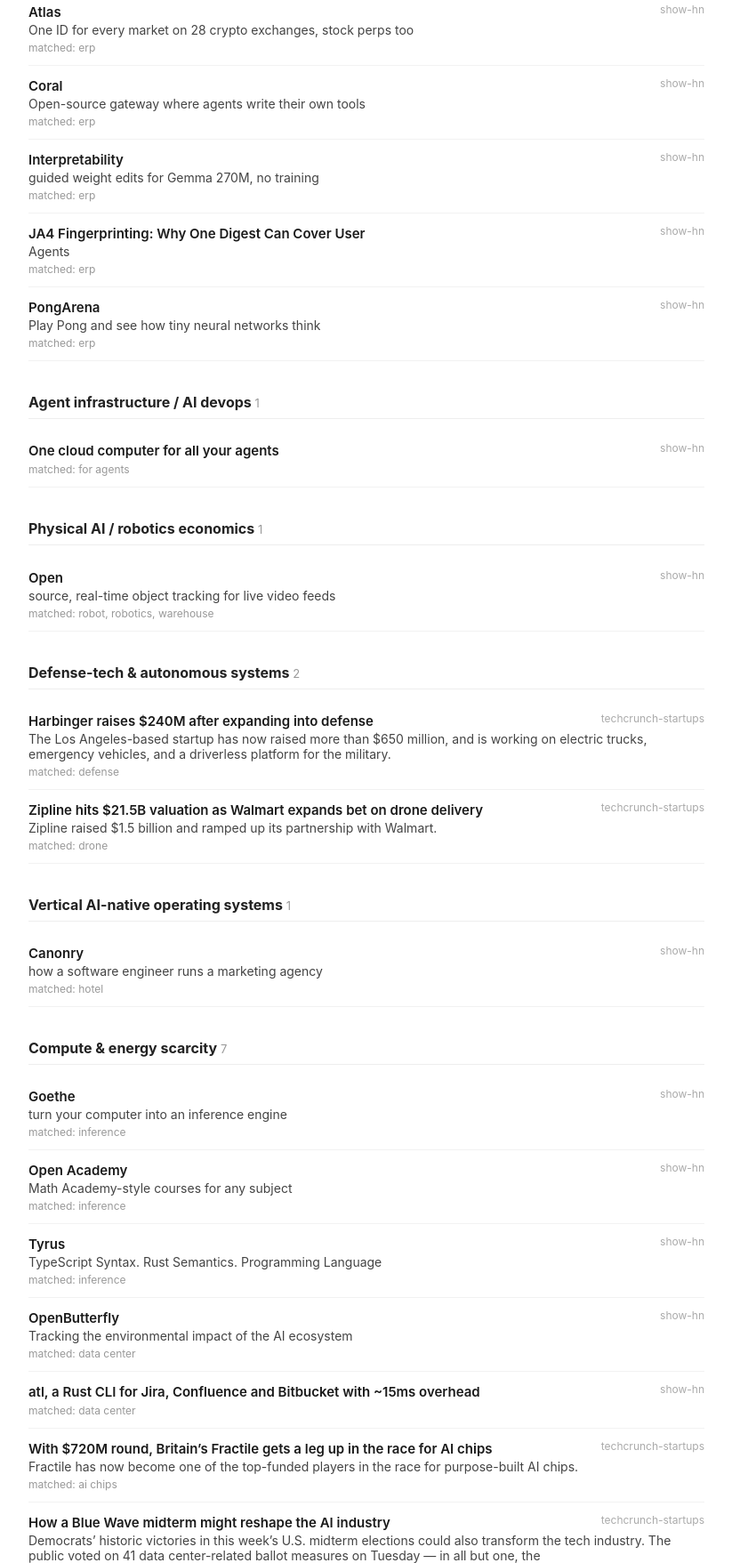
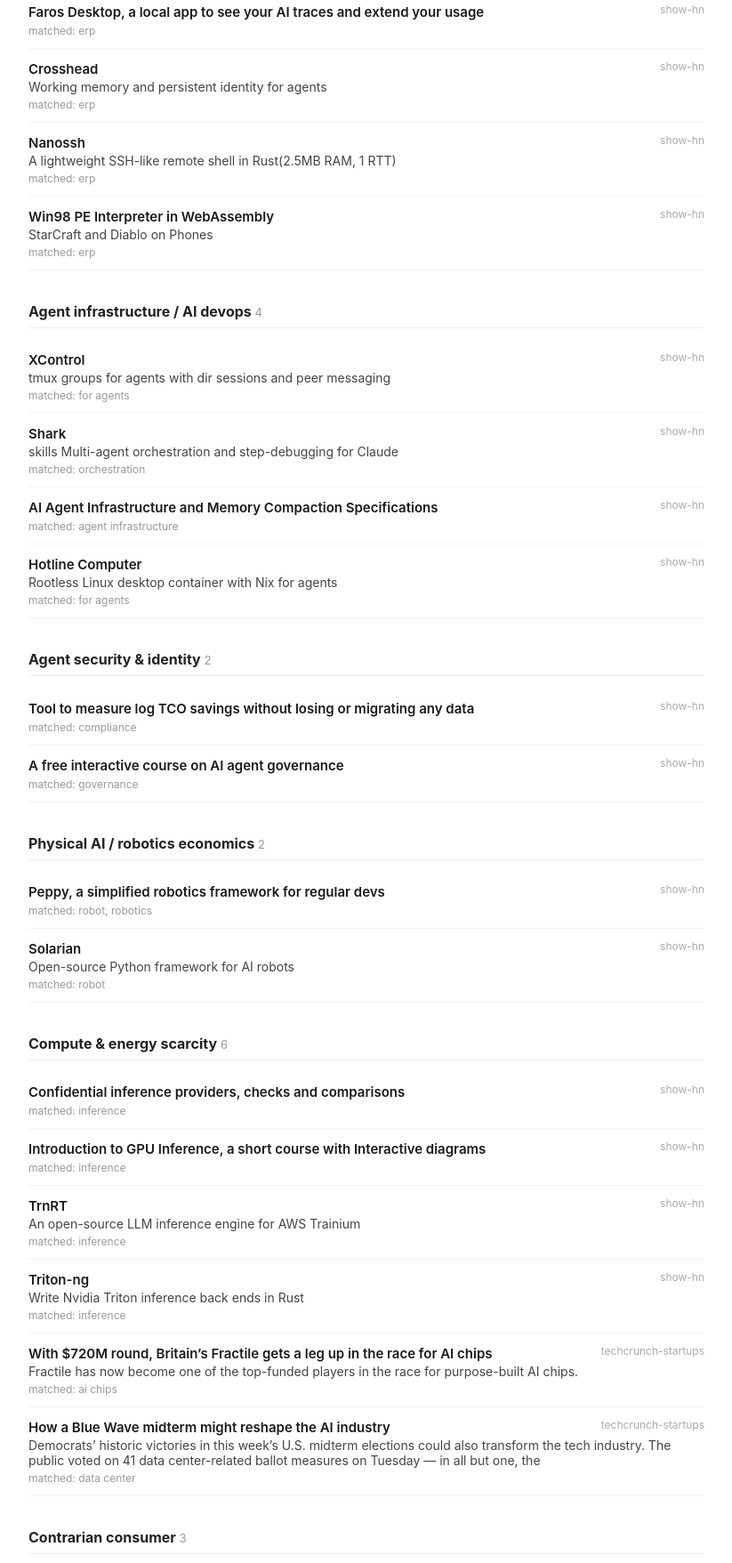
Before and after one commit to diegorivero06/dealflow2-engine, a plain HTML site: page docs/index.html in a window 1280 px wide. Shown: the part 255-2012 px from the top of the page at 89% size, without its empty margins (228-1051 px from the left). Drawn offline with Linux system fonts and the light colour scheme.

Commit message:
Daily feed update 2026-11-17

```diff
--- a/docs/index.html
+++ b/docs/index.html
@@ -26,10 +26,10 @@
 </head>
 <body>
   <h1>Dealflow feed</h1>
-  <div class="meta">23 matches &middot; updated 2026-11-16 22:45 UTC &middot; auto-refreshes daily</div>
+  <div class="meta">26 matches &middot; updated 2026-11-17 21:31 UTC &middot; auto-refreshes daily</div>
 
         <section>
-          <h2>AI-native back office <span class="count">6</span></h2>
+          <h2>AI-native back office <span class="count">5</span></h2>
 
               <div class="card">
                 <div class="card-head">
@@ -43,171 +43,177 @@
               </div>
               <div class="card">
                 <div class="card-head">
-                  <a href="https://github.com/aperiodic-io/atlas" target="_blank">Atlas</a>
+                  <a href="https://news.ycombinator.com/item?id=50535157" target="_blank">Faros Desktop, a local app to see your AI traces and extend your usage</a>
                   <span class="batch">show-hn</span>
                 </div>
-                <div class="oneliner">One ID for every market on 28 crypto exchanges, stock perps too</div>
+                <div class="oneliner"></div>
                 <div class="keywords">matched: erp</div>
 
 
               </div>
               <div class="card">
                 <div class="card-head">
-                  <a href="https://github.com/withcoral/coral" target="_blank">Coral</a>
+                  <a href="https://crosshead.sh/" target="_blank">Crosshead</a>
                   <span class="batch">show-hn</span>
                 </div>
-                <div class="oneliner">Open-source gateway where agents write their own tools</div>
+                <div class="oneliner">Working memory and persistent identity for agents</div>
                 <div class="keywords">matched: erp</div>
 
 
               </div>
               <div class="card">
                 <div class="card-head">
-                  <a href="https://balajsaleem.github.io/weight-space-editing/" target="_blank">Interpretability</a>
+                  <a href="https://github.com/sumant1122/nanossh" target="_blank">Nanossh</a>
                   <span class="batch">show-hn</span>
                 </div>
-                <div class="oneliner">guided weight edits for Gemma 270M, no training</div>
+                <div class="oneliner">A lightweight SSH-like remote shell in Rust(2.5MB RAM, 1 RTT)</div>
                 <div class="keywords">matched: erp</div>
 
 
               </div>
               <div class="card">
                 <div class="card-head">
-                  <a href="https://zlu.me/2026/11/16/ja4-same-fingerprint-many-user-agents.html" target="_blank">JA4 Fingerprinting: Why One Digest Can Cover User</a>
+                  <a href="https://wine-assembly.berrry.app/" target="_blank">Win98 PE Interpreter in WebAssembly</a>
                   <span class="batch">show-hn</span>
                 </div>
-                <div class="oneliner">Agents</div>
-                <div class="keywords">matched: erp</div>
-
-
-              </div>
-              <div class="card">
-                <div class="card-head">
-                  <a href="https://jonaslindblom.github.io/pongarena/" target="_blank">PongArena</a>
-                  <span class="batch">show-hn</span>
-                </div>
-                <div class="oneliner">Play Pong and see how tiny neural networks think</div>
+                <div class="oneliner">StarCraft and Diablo on Phones</div>
                 <div class="keywords">matched: erp</div>
 
 
               </div>
         </section>
         <section>
-          <h2>Agent infrastructure / AI devops <span class="count">1</span></h2>
+          <h2>Agent infrastructure / AI devops <span class="count">4</span></h2>
 
               <div class="card">
                 <div class="card-head">
-                  <a href="https://box.simular.ai/" target="_blank">One cloud computer for all your agents</a>
+                  <a href="https://github.com/faustinoaq/xcontrol" target="_blank">XControl</a>
+                  <span class="batch">show-hn</span>
+                </div>
+                <div class="oneliner">tmux groups for agents with dir sessions and peer messaging</div>
+                <div class="keywords">matched: for agents</div>
+
+
+              </div>
+              <div class="card">
+                <div class="card-head">
+                  <a href="https://github.com/tusharsrivastava/shark-skills" target="_blank">Shark</a>
+                  <span class="batch">show-hn</span>
+                </div>
+                <div class="oneliner">skills Multi-agent orchestration and step-debugging for Claude</div>
+                <div class="keywords">matched: orchestration</div>
+
+
+              </div>
+              <div class="card">
+                <div class="card-head">
+                  <a href="https://github.com/grfdsasdvef/awesome-ai-agent-infrastructure" target="_blank">AI Agent Infrastructure and Memory Compaction Specifications</a>
                   <span class="batch">show-hn</span>
                 </div>
                 <div class="oneliner"></div>
+                <div class="keywords">matched: agent infrastructure</div>
+
+
+              </div>
+              <div class="card">
+                <div class="card-head">
+                  <a href="https://computer.hotline.dev/" target="_blank">Hotline Computer</a>
+                  <span class="batch">show-hn</span>
+                </div>
+                <div class="oneliner">Rootless Linux desktop container with Nix for agents</div>
                 <div class="keywords">matched: for agents</div>
 
 
               </div>
         </section>
         <section>
-          <h2>Physical AI / robotics economics <span class="count">1</span></h2>
+          <h2>Agent security & identity <span class="count">2</span></h2>
 
               <div class="card">
                 <div class="card-head">
-                  <a href="https://github.com/aryamandarda/tamserve" target="_blank">Open</a>
+                  <a href="https://news.ycombinator.com/item?id=50535716" target="_blank">Tool to measure log TCO savings without losing or migrating any data</a>
                   <span class="batch">show-hn</span>
                 </div>
-                <div class="oneliner">source, real-time object tracking for live video feeds</div>
-                <div class="keywords">matched: robot, robotics, warehouse</div>
+                <div class="oneliner"></div>
+                <div class="keywords">matched: compliance</div>
+
+
+              </div>
+              <div class="card">
+                <div class="card-head">
+                  <a href="https://studio.sinapsdata.com.br" target="_blank">A free interactive course on AI agent governance</a>
+                  <span class="batch">show-hn</span>
+                </div>
+                <div class="oneliner"></div>
+                <div class="keywords">matched: governance</div>
 
 
               </div>
         </section>
         <section>
-          <h2>Defense-tech & autonomous systems <span class="count">2</span></h2>
+          <h2>Physical AI / robotics economics <span class="count">2</span></h2>
 
               <div class="card">
                 <div class="card-head">
-                  <a href="https://techcrunch.com/2026/11/05/harbinger-raises-240m-after-expanding-into-defense/" target="_blank">Harbinger raises $240M after expanding into defense</a>
-                  <span class="batch">techcrunch-startups</span>
+                  <a href="https://docs.peppy.bot/quickstart/" target="_blank">Peppy, a simplified robotics framework for regular devs</a>
+                  <span class="batch">show-hn</span>
                 </div>
-                <div class="oneliner">The Los Angeles-based startup has now raised more than $650 million, and is working on electric trucks, emergency vehicles, and a driverless platform for the military.</div>
-                <div class="keywords">matched: defense</div>
+                <div class="oneliner"></div>
+                <div class="keywords">matched: robot, robotics</div>
 
 
               </div>
               <div class="card">
                 <div class="card-head">
-                  <a href="https://techcrunch.com/2026/11/05/zipline-hits-21-5b-valuation-as-walmart-expands-bet-on-drone-delivery/" target="_blank">Zipline hits $21.5B valuation as Walmart expands bet on drone delivery</a>
-                  <span class="batch">techcrunch-startups</span>
+                  <a href="https://solarian.dev" target="_blank">Solarian</a>
+                  <span class="batch">show-hn</span>
                 </div>
-                <div class="oneliner">Zipline raised $1.5 billion and ramped up its partnership with Walmart.</div>
-                <div class="keywords">matched: drone</div>
+                <div class="oneliner">Open-source Python framework for AI robots</div>
+                <div class="keywords">matched: robot</div>
 
 
               </div>
         </section>
         <section>
-          <h2>Vertical AI-native operating systems <span class="count">1</span></h2>
+          <h2>Compute & energy scarcity <span class="count">6</span></h2>
 
               <div class="card">
                 <div class="card-head">
-                  <a href="https://github.com/Canonry/canonry" target="_blank">Canonry</a>
+                  <a href="https://confidentialinference.net/" target="_blank">Confidential inference providers, checks and comparisons</a>
                   <span class="batch">show-hn</span>
                 </div>
-                <div class="oneliner">how a software engineer runs a marketing agency</div>
-                <div class="keywords">matched: hotel</div>
-
-
-              </div>
-        </section>
-        <section>
-          <h2>Compute & energy scarcity <span class="count">7</span></h2>
-
-              <div class="card">
-                <div class="card-head">
-                  <a href="https://github.com/meshapplied/goethe" target="_blank">Goethe</a>
-                  <span class="batch">show-hn</span>
-                </div>
-                <div class="oneliner">turn your computer into an inference engine</div>
+                <div class="oneliner"></div>
                 <div class="keywords">matched: inference</div>
 
 
               </div>
               <div class="card">
                 <div class="card-head">
-                  <a href="https://github.com/Jonathanvwersch/open-academy" target="_blank">Open Academy</a>
+                  <a href="https://athrael.net/courses/gpu-inference/" target="_blank">Introduction to GPU Inference, a short course with Interactive diagrams</a>
                   <span class="batch">show-hn</span>
                 </div>
-                <div class="oneliner">Math Academy-style courses for any subject</div>
+                <div class="oneliner"></div>
                 <div class="keywords">matched: inference</div>
 
 
               </div>
               <div class="card">
                 <div class="card-head">
-                  <a href="https://tyruslang.org" target="_blank">Tyrus</a>
+                  <a href="https://github.com/RunanywhereAI/trnrt" target="_blank">TrnRT</a>
                   <span class="batch">show-hn</span>
                 </div>
-                <div class="oneliner">TypeScript Syntax. Rust Semantics. Programming Language</div>
+                <div class="oneliner">An open-source LLM inference engine for AWS Trainium</div>
                 <div class="keywords">matched: inference</div>
 
 
               </div>
               <div class="card">
                 <div class="card-head">
-                  <a href="https://openbutterfly.com" target="_blank">OpenButterfly</a>
+                  <a href="https://github.com/rdcm/triton-ng" target="_blank">Triton-ng</a>
                   <span class="batch">show-hn</span>
                 </div>
-                <div class="oneliner">Tracking the environmental impact of the AI ecosystem</div>
-                <div class="keywords">matched: data center</div>
-
-
-              </div>
-              <div class="card">
-                <div class="card-head">
-                  <a href="https://github.com/racetozero/atlassian-toolkit" target="_blank">atl, a Rust CLI for Jira, Confluence and Bitbucket with ~15ms overhead</a>
-                  <span class="batch">show-hn</span>
-                </div>
-                <div class="oneliner"></div>
-                <div class="keywords">matched: data center</div>
+                <div class="oneliner">Write Nvidia Triton inference back ends in Rust</div>
+                <div class="keywords">matched: inference</div>
 
 
               </div>
@@ -233,8 +239,28 @@
               </div>
         </section>
         <section>
-          <h2>Contrarian consumer <span class="count">1</span></h2>
+          <h2>Contrarian consumer <span class="count">3</span></h2>
 
+              <div class="card">
+                <div class="card-head">
+                  <a href="https://apps.apple.com/us/app/nine-sudoku/id6789779314" target="_blank">Nine is multiplayer sudoku across all Apple devices</a>
+                  <span class="batch">show-hn</span>
+                </div>
+                <div class="oneliner"></div>
+                <div class="keywords">matched: gaming</div>
+
+
+              </div>
+              <div class="card">
+                <div class="card-head">
+                  <a href="https://github.com/dryang21/Fundlark" target="_blank">Fundlark</a>
+                  <span class="batch">show-hn</span>
+                </div>
+                <div class="oneliner">open source tool help early-career researcher find funding</div>
+                <div class="keywords">matched: career</div>
+
+
+              </div>
               <div class="card">
                 <div class="card-head">
                   <a href="https://techcrunch.com/2026/11/12/phota-labs-uses-ai-to-turn-everyday-photos-into-professional-looking-shots/" target="_blank">Phota Labs uses AI to turn everyday photos into professional-looking shots</a>
@@ -251,10 +277,10 @@
 
               <div class="card">
                 <div class="card-head">
-                  <a href="https://github.com/claimseed/claimseed" target="_blank">Claimseed, synthetic Medicare docs with planted errors and answer keys</a>
+                  <a href="https://github.com/vihren-dev/belay" target="_blank">Belay</a>
                   <span class="batch">show-hn</span>
                 </div>
-                <div class="oneliner"></div>
+                <div class="oneliner">formal verification for SQLite migrations and queries in Lean 4</div>
                 <div class="keywords">matched: claims</div>
 
 
```
Also changed, not shown: dealflow_latest.csv (+19 -16 lines).
